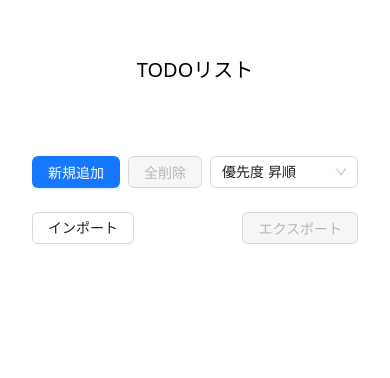
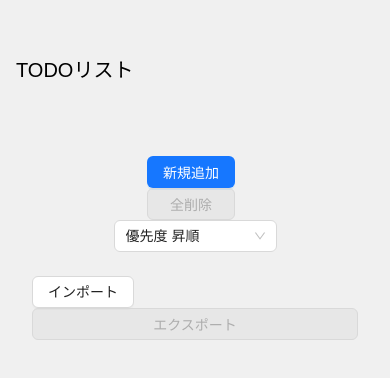
Before and after one commit to hamburger39/last_task, a Next.js app: page / in a window 390 px wide. Shown: the top 378 px of the page. Built offline with nearby package versions, Linux system fonts and the light colour scheme.

Commit message:
globals.css を更新

```diff
--- a/src/app/globals.css
+++ b/src/app/globals.css
@@ -1,3 +1,32 @@
 @tailwind base;
 @tailwind components;
 @tailwind utilities;
+@import 'tailwindcss/tailwind.css';
+
+body {
+  font-family: 'Arial', sans-serif;
+  background-color: #f0f0f0;
+  margin: 0;
+  padding: 0;
+}
+
+.container {
+  max-width: 800px;
+  margin: 0 auto;
+  padding: 20px;
+}
+
+@media (max-width: 768px) {
+  .container {
+    padding: 10px;
+  }
+
+  .flex {
+    flex-direction: column;
+  }
+
+  .mr-20 {
+    margin-right: 0;
+    margin-bottom: 10px;
+  }
+}
```
